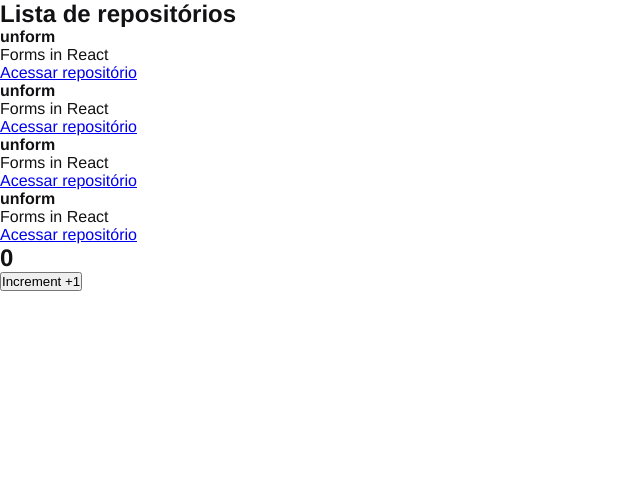
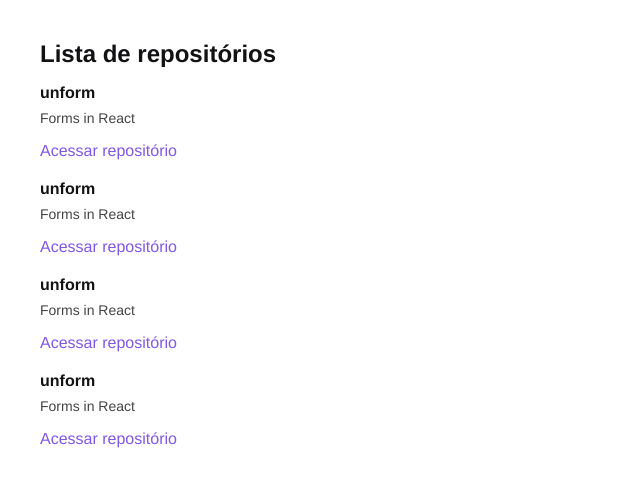
Before and after one commit to bruno-bergamaschi/Rocketseat_RectJS, a React app in the folder 01-github-explorer/: page / in a window 1280 px wide. Shown: the top 486 px of the page, without its empty margins (0-640 px from the left). Built offline with nearby package versions, Linux system fonts and the light colour scheme.

Commit message:
Estilização de Listagem

```diff
--- a/01-github-explorer/src/App.jsx
+++ b/01-github-explorer/src/App.jsx
@@ -6,7 +6,6 @@
 	return (
 		<>
 			<RepositoryList />
-			<Counter />
 		</>
 	);
 }
--- a/01-github-explorer/src/components/RepositoryList.jsx
+++ b/01-github-explorer/src/components/RepositoryList.jsx
@@ -1,4 +1,5 @@
 import { RepositoryItem } from './RepositoryItem';
+import '../styles/repositories.scss';
 
 const repository = {
 	name: 'unform',
--- /dev/null
+++ b/01-github-explorer/src/styles/repositories.scss
@@ -0,0 +1,31 @@
+section.repository-list {
+	margin: 40px;
+
+	h1 {
+		margin-bottom: 16px;
+	}
+
+	ul {
+		list-style: none;
+
+		li {
+			//toda li que antes dela tiver uma li também, terá as configs,
+			& + li {
+				margin-top: 20px;
+			}
+
+			p {
+				font-size: 14px;
+				color: #444;
+				margin-top: 8px;
+			}
+
+			a {
+				display: inline-block;
+				margin-top: 16px;
+				text-decoration: none;
+				color: #8257e6;
+			}
+		}
+	}
+}
```
